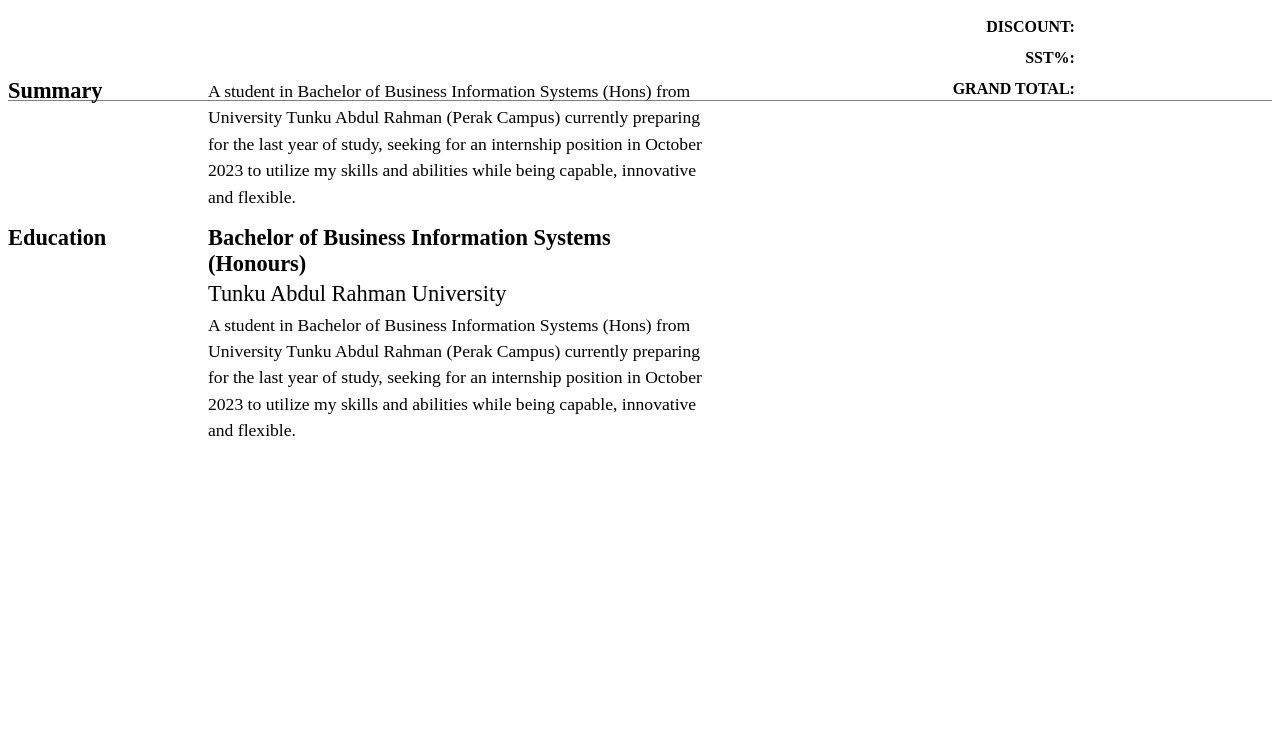
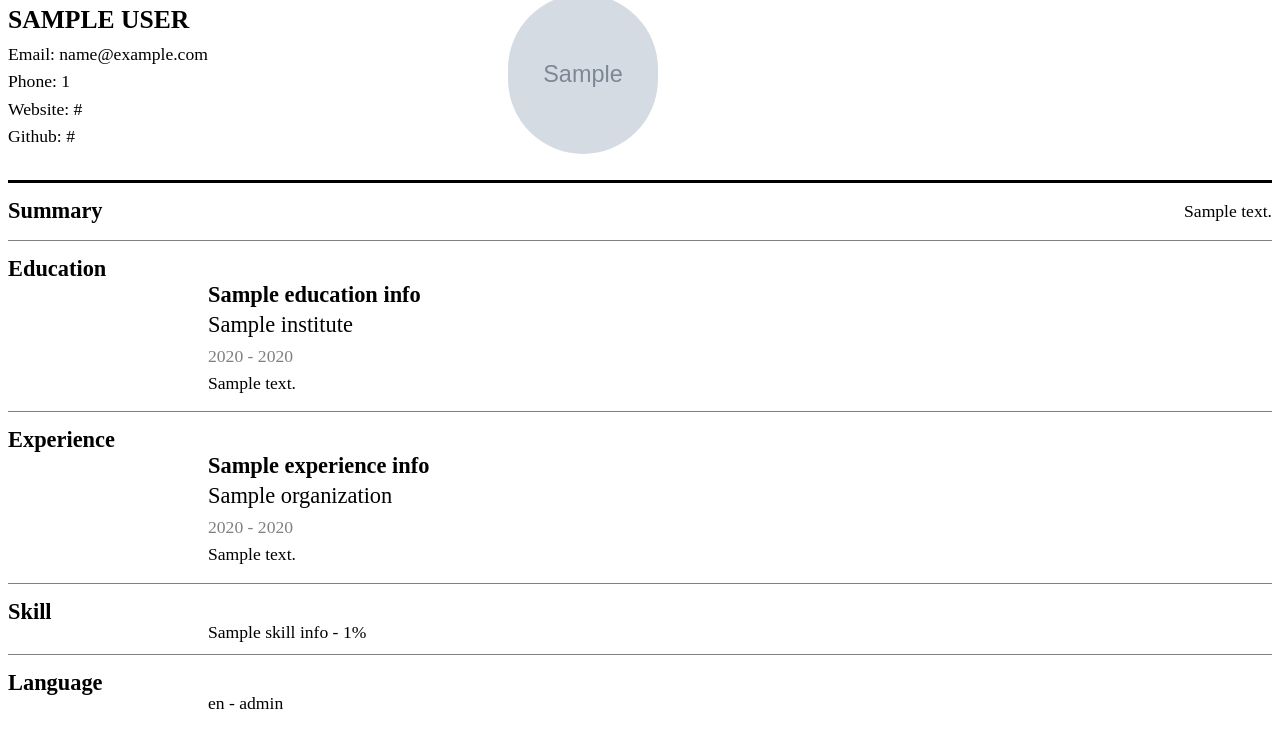
Before and after one commit to mingxuanyap/MyWebsite, a Laravel app: template resources/views/pdf/resume.blade.php in a window 1280 px wide. Shown: the top 748 px of the page. Run offline with Laravel 12, Linux system fonts and the light colour scheme; the template is opened without the code that fills it: most values are stand-ins (such as "Sample title", 1, 10 or a date in 2020); grey boxes marked "Sample" are stand-in pictures.

Commit message:
Final update

```diff
--- a/database/seeders/DatabaseSeeder.php
+++ b/database/seeders/DatabaseSeeder.php
@@ -21,11 +21,5 @@ class DatabaseSeeder extends Seeder
             'password' => bcrypt('password'),
         ]);
 
-        User::factory()->create([
-            'name' => 'Yap Ming Xuan',
-            'email' => 'mingxuanyap622@gmail.com',
-            'password' => bcrypt('password'),
-        ]);
-
     }
 }
--- a/resources/views/dashboard.blade.php
+++ b/resources/views/dashboard.blade.php
@@ -320,12 +320,12 @@
                                                     id="language" name="language[]">
                                                     <option value="">Add Language</option>
                                                     <!-- Add all the language options here -->
+                                                    <option value="Chinese">Chinese</option>
                                                     <option value="English">English</option>
                                                     <option value="German">German</option>
                                                     <option value="Italian">Italian</option>
                                                     <option value="Japanese">Japanese</option>
                                                     <option value="Korean">Korean</option>
-                                                    <option value="Mandarin">Mandarin</option>
                                                     <option value="Malay">Malay</option>
                                                     <option value="Russian">Russian</option>
                                                     <option value="Spanish">Spanish</option>
--- a/resources/views/pdf/resume.blade.php
+++ b/resources/views/pdf/resume.blade.php
@@ -12,69 +12,110 @@
 <body>
     <header>
         <div>
-            <h1 class="uppercase" style="margin-top: 14px;text-align: left;">Yap Ming Xuan</h1>
-            <p class="lowercase" style="margin-top: 15px; text-align: left;">Email: <span>mingxuanyap622@gmail.com</span>
+            <h1 class="uppercase" style="margin-top: 14px;text-align: left;">
+                {{ old('full_name', $personal_info->full_name) }}</h1>
+            <p class="lowercase" style="margin-top: 15px; text-align: left;">Email:
+                <span>{{ old('email', $contact_info->email) }}</span>
             </p>
-            <p class="lowercase" style="text-align: left;">Phone: <span>0167219945</span></p>
-            <p class="lowercase" style="text-align: left;">Website: <span>www.pornhub.com</span></p>
-            <p class="lowercase" style="margin-bottom: 30px; text-align: left;">Twitter:
-                <span>pornhub</span>
+            <p class="lowercase" style="text-align: left;">Phone:
+                <span>{{ old('phone_number', $contact_info->phone_number) }}</span>
+            </p>
+            <p class="lowercase" style="text-align: left;">Website:
+                <span>{{ old('wesbite', $contact_info->website) }}</span>
+            </p>
+            <p class="lowercase" style="margin-bottom: 30px; text-align: left;">Github:
+                <span>{{ old('github_link', $contact_info->github_link) }}</span>
             </p>
         </div>
         <div>
-            <img class="profile-img" src="{{ asset('user-thumb.jpg') }}">
+            <img class="profile-img" src="{{ $personal_info->image_path ?? asset('user-thumb.jpg') }}">
         </div>
     </header>
 
     <div class="content">
-        <table style="width: 100%;margin-bottom: 10px;">
-            <tbody>
+        {{-- Summary --}}
         <div class="summary">
             <div class="summary-title">
                 <h3>Summary</h3>
             </div>
             <div class="summary-content">
-                        <p>A student in Bachelor of Business Information Systems (Hons) from University Tunku Abdul
-                            Rahman (Perak Campus) currently preparing for the last year of study, seeking for an
-                            internship position in October 2023 to utilize my skills and abilities while being capable,
-                            innovative and flexible.</p>
+                <p>{{ old('about_me', $personal_info->about_me) }}</p>
             </div>
         </div>
+
+        {{-- Education --}}
         <div class="education">
             <div class="education-title">
                 <h3>Education</h3>
             </div>
+            @foreach ($education_info as $educations_info)
                 <div class="education-content">
-                        <h3>Bachelor of Business Information Systems (Honours) </h3>
-                        <p style="font-size: 1.4rem;">Tunku Abdul Rahman University</p>
-                        <p>A student in Bachelor of Business Information Systems (Hons) from University Tunku Abdul
-                            Rahman (Perak Campus) currently preparing for the last year of study, seeking for an
-                            internship position in October 2023 to utilize my skills and abilities while being capable,
-                            innovative and flexible.</p>
+                    <h3>{{ old('degree_title', $educations_info->degree_title ?? '') }}</h3>
+                    <p style="font-size: 1.4rem;">{{ old('institute', $educations_info->institute ?? '') }}
+                    </p>
+                    @php
+                        $eduStartDate = old('edu_start_date', $educations_info->edu_start_date ?? '');
+                        $eduEndDate = old('edu_end_date', $educations_info->edu_end_date ?? '');
+
+                        $startYear = !empty($eduStartDate) ? (new DateTime($eduStartDate))->format('Y') : '';
+                        $endYear = !empty($eduEndDate) ? (new DateTime($eduEndDate))->format('Y') : '';
+                    @endphp
+                    <p style="color: grey">{{ $startYear }} - {{ $endYear }}</p>
+                    <p>{{ old('education_description', $educations_info->education_description ?? '') }}</p>
                 </div>
+            @endforeach
         </div>
-            </tbody>
-        </table>
 
-        <div class="footer">
-            <table style="width: 100%;">
-                <tbody style="border-top: solid 1px;">
-                    <tr style="font-weight: bold; ">
-                        <td class="text-right" style=" padding-top:10px; width:85%;">DISCOUNT:</td>
-                        <td class="text-center" style=" padding-top:10px; width:15%;"></td>
-                    </tr>
+        {{-- Experience --}}
+        <div class="experience">
+            <div class="experience-title">
+                <h3>Experience</h3>
+            </div>
+            @foreach ($experience_info as $experiences_info)
+                <div class="experience-content">
+                    <h3>{{ old('job_title', $experiences_info->job_title ?? '') }}</h3>
+                    <p style="font-size: 1.4rem;">
+                        {{ old('organization', $experiences_info->organization ?? '') }}
+                    </p>
+                    @php
+                        $jobStartDate = old('job_start_date', $experiences_info->job_start_date ?? '');
+                        $jobEndDate = old('job_end_date', $experiences_info->job_end_date ?? '');
 
-                    <tr style="font-weight: bold; ">
-                        <td class="text-right" style=" padding-top:10px; width:85%;">SST%:</td>
-                        <td class="text-center" style=" padding-top:10px; width:15%;"></td>
-                    </tr>
-                    <tr style="font-weight: bold; ">
-                        <td class="text-right" style=" padding-top:10px; width:85%;">GRAND TOTAL:</td>
-                        <td class="text-center" style=" padding-top:10px; width:15%;">
-                        <td>
-                    </tr>
-                </tbody>
-            </table>
+                        $startYear = !empty($jobStartDate) ? (new DateTime($jobStartDate))->format('Y') : '';
+                        $endYear = !empty($jobEndDate) ? (new DateTime($jobEndDate))->format('Y') : '';
+                    @endphp
+                    <p style="color: grey">{{ $startYear }} - {{ $endYear }}</p>
+                    <p>{{ old('job_description', $experiences_info->job_description ?? '') }}</p>
+                </div>
+            @endforeach
+        </div>
+
+        {{-- Skill --}}
+        <div class="skill">
+            <div class="skill-title">
+                <h3>Skill</h3>
+            </div>
+            @foreach ($skill_info as $skills_info)
+                <div class="skill-content">
+                    <p style="line-height: 0.8;">{{ old('skill_name', $skills_info->skill_name) }} -
+                        <span>{{ old('skill_percentage', $skills_info->skill_percentage) }}%</span>
+                    </p>
+                </div>
+            @endforeach
+        </div>
+
+        {{-- Language --}}
+        <div class="language">
+            <div class="language-title">
+                <h3>Language</h3>
+            </div>
+            @foreach ($language_info as $languages_info)
+                <div class="language-content">
+                    <p style="line-height: 0.8;">{{ old('language', $languages_info->language) }} -
+                        <span>{{ old('language_level', $languages_info->language_level) }}</span>
+                    </p>
+                </div>
+            @endforeach
         </div>
     </div>
 
--- a/resources/views/pdf/style.blade.php
+++ b/resources/views/pdf/style.blade.php
@@ -48,6 +48,7 @@
 
     .content {
         position: relative;
+        /* top: -500px; */
         /* height: 100%; */
     }
 
@@ -91,15 +92,15 @@
     }
 
     @page {
-        margin-top: 255px;
-        margin-bottom: 75px;
+        /* margin-top: 255px; */
+        /* margin-bottom: 0px; */
         font-size: 14px;
         /* margin: 100px 25px; */
     }
 
     header {
-        position: fixed;
-        top: -210px;
+        position: relative;
+        top: 0px;
         left: 0px;
         right: 0px;
         line-height: 12px;
@@ -108,51 +109,125 @@
 
     .profile-img {
         position: absolute;
-        left: 540px;
-        top: -22px;
+        left: 500px;
+        top: -20px;
         width: 150px;
         height: 160px;
+        border-radius: 80px 80px;
+
+    }
+
+    .summary::after {
+        border-top: 0.5px solid grey;
+        content: "";
+        clear: both;
+        display: flex;
+
+    }
+
+    .summary {
+        margin-top: 15px;
+    }
+
+    .summary-title {
+        float: left;
+
+    }
+
+    .summary-content {
+        float: right;
+        margin-left: 200px;
+        margin-bottom: 15px;
+
+    }
+
+    .education::after {
+        border-top: 0.5px solid grey;
+        content: "";
+        clear: both;
+        display: flex;
+    }
+
+    .education {
+        margin-top: 15px;
+    }
+
+    .education-title {
+        /* border: 3px solid black; */
+        float: left clear:both;
+    }
+
+    .education-content {
+        margin-left: 200px;
+        margin-bottom: 15px;
         /* border: 3px solid black; */
     }
 
-    .summary-content {
-        position: absolute;
-        left: 200px;
-        top: -22px;
-        width: 500px;
-        height: 100px;
+    .experience::after {
+        border-top: 0.5px solid grey;
+        content: "";
+        clear: both;
+        display: flex;
+    }
+
+    .experience {
+        margin-top: 15px;
+    }
+
+    .experience-title {
+        /* border: 3px solid black; */
+        float: left clear:both;
+    }
+
+    .experience-content {
+        margin-left: 200px;
+        margin-bottom: 15px;
         /* border: 3px solid black; */
     }
 
-    .summary-title {
-        position: absolute;
-        left: auto;
-        top: -22px;
-        width: 100px;
-        height: 100px;
+    .skill::after {
+        border-top: 0.5px solid grey;
+        content: "";
+        clear: both;
+        display: flex;
+    }
+
+    .skill {
+        margin-top: 15px;
+    }
+
+    .skill-title {
+        /* border: 3px solid black; */
+        float: left clear:both;
+    }
+
+    .skill-content {
+        margin-left: 200px;
+        margin-bottom: 15px;
         /* border: 3px solid black; */
     }
 
-    .summary {
-        margin-top: 100px;
-        border-bottom: solid 0.5px grey;
-
+    .language::after {
+        /* border-top: 0.5px solid grey; */
+        content: "";
+        clear: both;
+        display: flex;
     }
 
-    .education-content {
-        position: absolute;
-        left: 200px;
-        top: 125px;
-        width: 500px;
-        height: 100px;
+    .language {
+        margin-top: 15px;
     }
 
-    .education-title {
-        position: absolute;
-        left: auto;
-        top: 125px;
-        width: 100px;
-        height: 100px;
+    .language-title {
+        /* border: 3px solid black; */
+        float: left clear:both;
+    }
+
+    .language-content {
+        margin-left: 200px;
+        margin-bottom: 15px;
         /* border: 3px solid black; */
     }
+
+
 </style>
```
Also changed, not shown: app/Http/Controllers/DashboardController.php (+32 -7 lines), resources/views/edit_resume.blade.php (+12 -12 lines), public/assets/img/profile/1713855133964.png (deleted), public/assets/img/profile/1721806942-69f0685cd849470f9944128adf5ca497~tplv-p14lwwcsbr-7.jpg (deleted), public/assets/img/profile/1721807803-dee500d805cd4d718827795a6347380b~tplv-p14lwwcsbr-7.jpg (deleted). Lines whose indentation alone changed are shown as unchanged.
